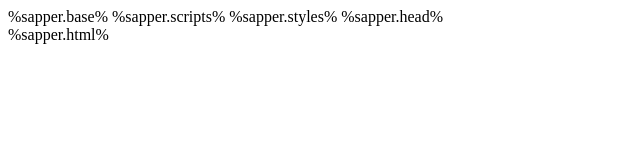
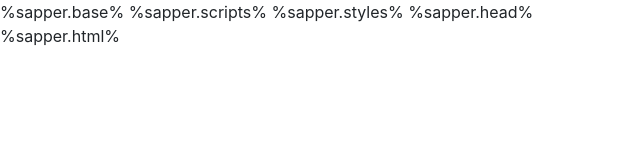
Before and after one commit to tykto/southern-cross.website.public, a website: page src/template.html in a window 1280 px wide. Shown: the whole page, without its empty margins (0-640 px from the left). Drawn offline with Linux system fonts and the light colour scheme; files that its build step writes are made by us from their sources.

Commit message:
fix: add bootstrap link

```diff
--- a/src/template.html
+++ b/src/template.html
@@ -7,6 +7,7 @@
 
   %sapper.base%
 
+  <link rel="stylesheet" href="css/bootstrap.min.css" />
 	<link rel="stylesheet" href="global.css">
 	<link rel="manifest" href="manifest.json" crossorigin="use-credentials">
 	<link rel="icon" type="image/ico" href="favicon.ico">
```
